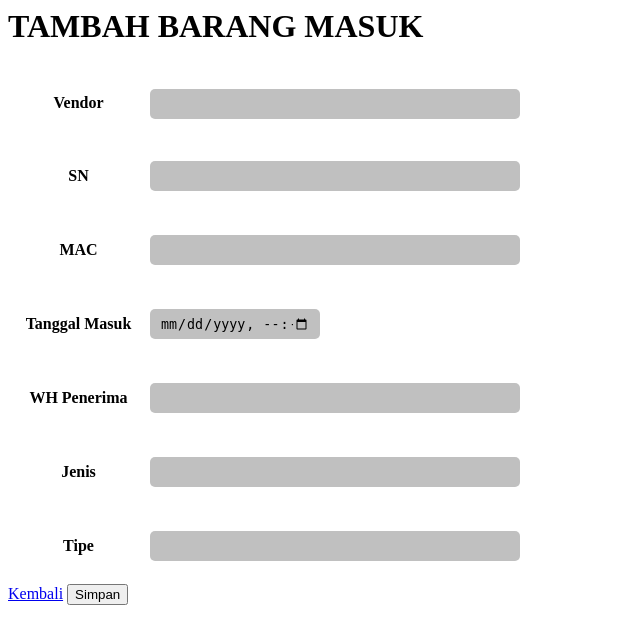
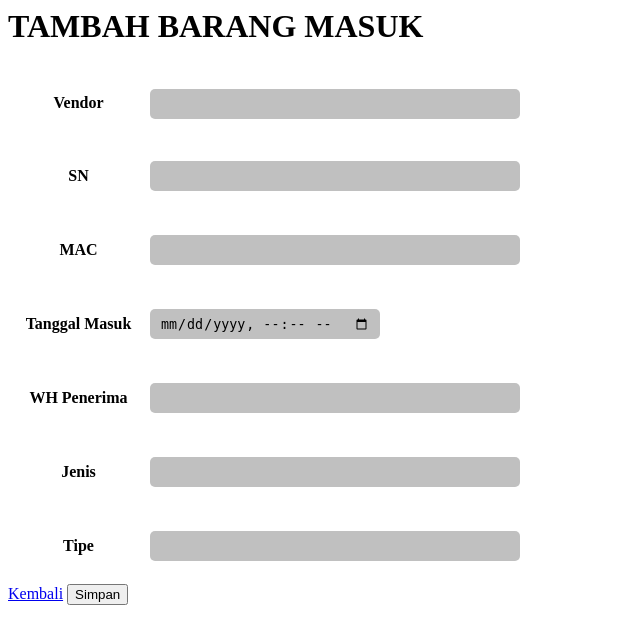
Before and after one commit to aliefardhi/Sistem-Inventori-Gudang-Telkom, a CodeIgniter app: the page made by application/views/barang_masuk/tambah_masuk.php in a window 1280 px wide. Shown: the top 644 px of the page, without its empty margins (0-640 px from the left). Run offline with CodeIgniter, Linux system fonts and the light colour scheme.

Commit message:
Update tambah_masuk.php

```diff
--- a/application/views/barang_masuk/tambah_masuk.php
+++ b/application/views/barang_masuk/tambah_masuk.php
@@ -36,7 +36,7 @@
 
                     <tr>
                         <th width="135">Tanggal Masuk</th>
-                        <td style="display: block;"><input style="padding:10px; width:170px; height: 30px; border-radius:5px; background: #C0C0C0; border-color: #808080; border: 5px; margin-bottom: 20px; margin-top: 20px;" type="datetime-local" name="tglmasuk">
+                        <td style="display: block;"><input style="padding:10px; width:230px; height: 30px; border-radius:5px; background: #C0C0C0; border-color: #808080; border: 5px; margin-bottom: 20px; margin-top: 20px;" type="datetime-local" name="tglmasuk">
                         <?= form_error('tglmasuk','<small class="text-danger pl-3">','</small>') ?>
                         </td>
                     </tr>
```
